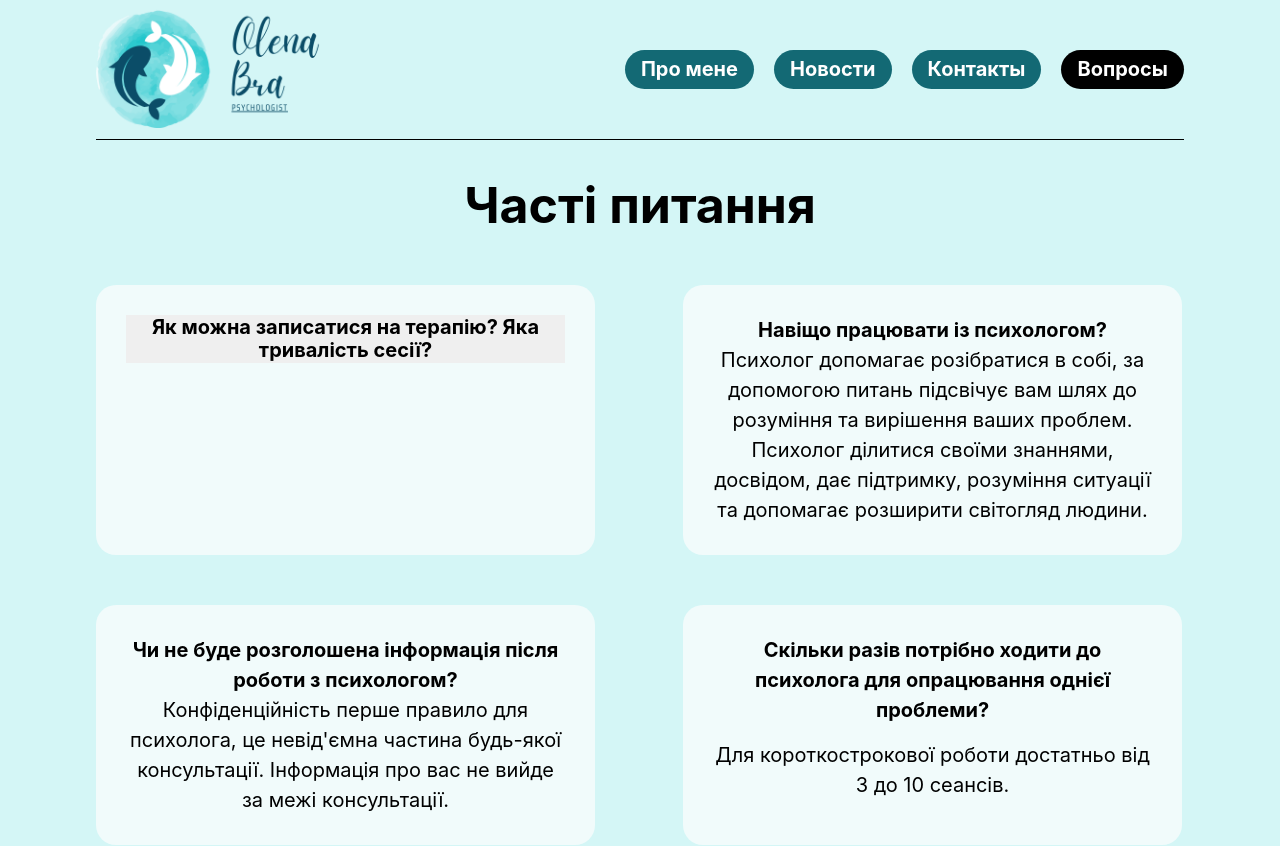
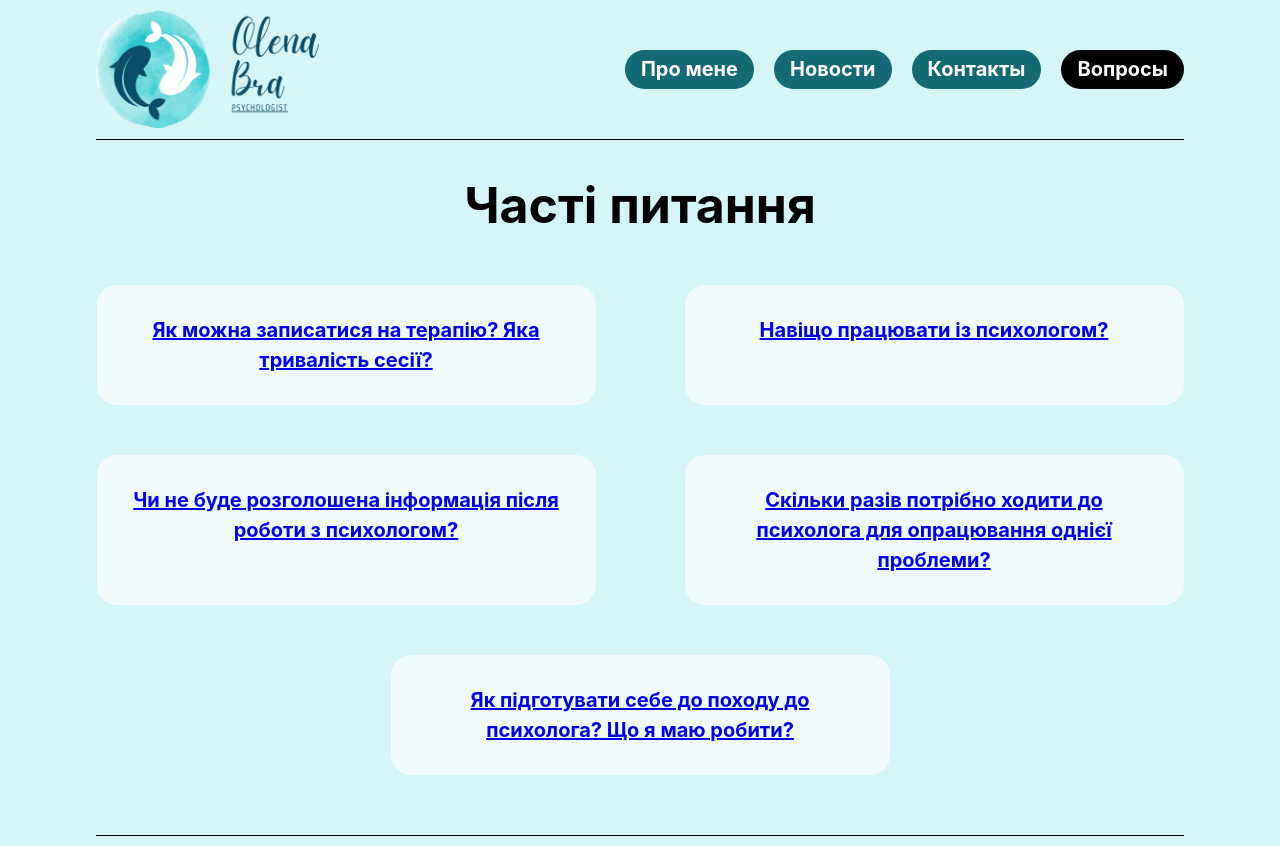
Before and after one commit to BigSiCorp/visitCard, a React (Create React App) app: page /visitCard/questions in a window 1280 px wide. Shown: the top 846 px of the page. Built offline with nearby package versions, Linux system fonts and the light colour scheme.

Commit message:
modify media for ContactsPage and FAQPage

```diff
--- a/src/pages/ContactsPage/ContactPage.styled.js
+++ b/src/pages/ContactsPage/ContactPage.styled.js
@@ -8,16 +8,22 @@ export const Box = styled.div`
 `;
 
 export const InfoBox = styled.div`
-  display: flex;
-  width: 945px;
-  margin-right: 15px;
   background: rgba(253, 249, 249, 0.86);
   border-radius: 15px;
-  justify-content: space-between;
+
   padding: 15px 35px;
   font-size: 24px;
 
   font-weight: ${p => p.theme.fontWeight.fw600};
+  @media (min-width: 768px) {
+    display: flex;
+    width: 945px;
+    padding: 15px 30px;
+    justify-content: space-between;
+  }
+  @media (min-width: 1280px) {
+    padding: 20px 60px;
+  }
 `;
 
 export const BoxTitle = styled.p`
@@ -25,7 +31,7 @@ export const BoxTitle = styled.p`
   justify-content: center;
   margin-bottom: 40px;
   margin-top: 20px;
-
+  text-align: center;
   font-weight: ${p => p.theme.fontWeight.fw700};
 `;
 
@@ -88,4 +94,10 @@ export const Icon = styled.img`
 `;
 export const ContactsIteam = styled.li`
   margin-bottom: 15px;
+  text-align: center;
 `;
+export const BoxPriceInfo = styled.div`
+  @media (min-width: 768px) and (max-width: 1279px) {
+    width: 340px;
+  }
+`;
--- a/src/pages/ContactsPage/ContactsPage.jsx
+++ b/src/pages/ContactsPage/ContactsPage.jsx
@@ -15,6 +15,7 @@ import {
   Img,
   ContactsIteam,
   ConditionsText,
+  BoxPriceInfo,
 } from './ContactPage.styled';
 import { PageTitle } from '../../components/Common/PageTitle/PageTitle';
 export const ContactsPage = () => {
@@ -45,10 +46,10 @@ export const ContactsPage = () => {
                 </ContactsIteam>
               </ContactsList>
             </div>
-            <div>
+            <BoxPriceInfo>
               <PriceInfo>Продолжительность одного сеанса</PriceInfo>
               <PriceInfo1>60мин</PriceInfo1>
-            </div>
+            </BoxPriceInfo>
           </InfoBox>
         </Box>
 
--- a/src/pages/FAQPage/FAQPage.jsx
+++ b/src/pages/FAQPage/FAQPage.jsx
@@ -5,7 +5,15 @@ import { PageTitle } from '../../components/Common/PageTitle/PageTitle';
 
 export const FAQPage = () => {
   const [state, setState] = useState(false);
-
+  // const indicate = false;
+  // const changeOnClick = e => {
+  //   e.preventDefault();
+  //   console.dir(e.currentTarget.value);
+  //   if (e.currentTarget) {
+  //     setState(!state);
+  //     return true;
+  //   }
+  // };
   return (
     <main>
       <Section>
@@ -13,7 +21,7 @@ export const FAQPage = () => {
 
         <FAQList>
           <FAQIteam>
-            <button type="button" onClick={() => setState(!state)}>
+            <a href="##" onClick={() => setState(!state)}>
               <FAQTitle>
                 Як можна записатися на терапію? Яка тривалість сесії?
               </FAQTitle>
@@ -26,10 +34,12 @@ export const FAQPage = () => {
                   </p>
                 </FAQBox>
               )}
-            </button>
+            </a>
           </FAQIteam>
           <FAQIteam>
+            <a href="##" onClick={() => setState(!state)}>
               <FAQTitle>Навіщо працювати із психологом?</FAQTitle>
+              {state && (
                 <FAQBox>
                   <p>
                     Психолог допомагає розібратися в собі, за допомогою питань
@@ -38,41 +48,56 @@ export const FAQPage = () => {
                     розуміння ситуації та допомагає розширити світогляд людини.
                   </p>
                 </FAQBox>
+              )}
+            </a>
           </FAQIteam>
           <FAQIteam>
+            <a href="##" onClick={() => setState(!state)}>
               <FAQTitle>
                 Чи не буде розголошена інформація після роботи з психологом?
               </FAQTitle>
+              {state && (
                 <FAQBox>
                   <p>
                     Конфіденційність перше правило для психолога, це невід'ємна
-                частина будь-якої консультації. Інформація про вас не вийде за
-                межі консультації.
+                    частина будь-якої консультації. Інформація про вас не вийде
+                    за межі консультації.
                   </p>
                 </FAQBox>
+              )}
+            </a>
           </FAQIteam>
           <FAQIteam>
+            <a href="##" onClick={() => setState(!state)}>
               <FAQTitle>
-              Скільки разів потрібно ходити до психолога для опрацювання однієї
-              проблеми?
+                Скільки разів потрібно ходити до психолога для опрацювання
+                однієї проблеми?
               </FAQTitle>
-
+              {state && (
                 <FAQBox>
-              <p>Для короткострокової роботи достатньо від 3 до 10 сеансів.</p>
+                  <p>
+                    Для короткострокової роботи достатньо від 3 до 10 сеансів.
+                  </p>
                 </FAQBox>
+              )}
+            </a>
           </FAQIteam>
           <FAQIteam>
+            <a href="##" onClick={e => setState(!state)}>
               <FAQTitle>
                 Як підготувати себе до походу до психолога? Що я маю робити?
               </FAQTitle>
+              {state && (
                 <FAQBox>
                   <p>
                     Бажано підготувати зошит і ручку для записів, але це не
-                обов'язково. Також для себе можете подумки чи письмово визначити
-                над яким запитом хочете попрацювати і які очікуєте на результати
-                після роботи з психологом.
+                    обов'язково. Також для себе можете подумки чи письмово
+                    визначити над яким запитом хочете попрацювати і які очікуєте
+                    на результати після роботи з психологом.
                   </p>
                 </FAQBox>
+              )}
+            </a>
           </FAQIteam>
         </FAQList>
       </Section>
--- a/src/pages/FAQPage/FAQPage.styled.js
+++ b/src/pages/FAQPage/FAQPage.styled.js
@@ -26,6 +26,8 @@ export const FAQIteam = styled.li`
   padding: 30px;
   background: rgba(255, 254, 254, 0.68);
   border-radius: 20px;
+  margin-left: auto;
+  margin-right: auto;
 `;
 export const FAQTitle = styled.p`
   font-weight: 700;
```
Lines whose indentation alone changed are shown as unchanged.
